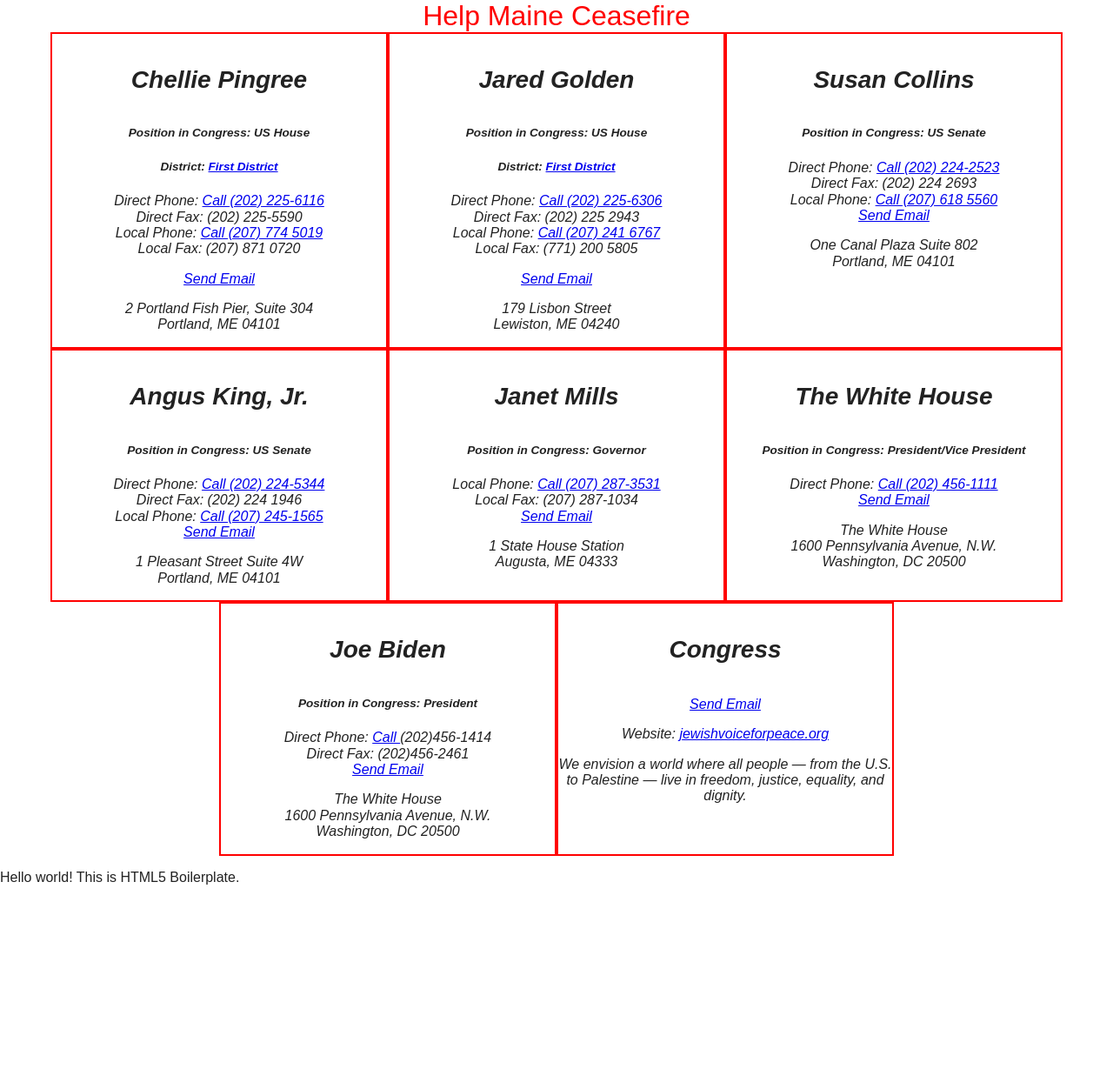
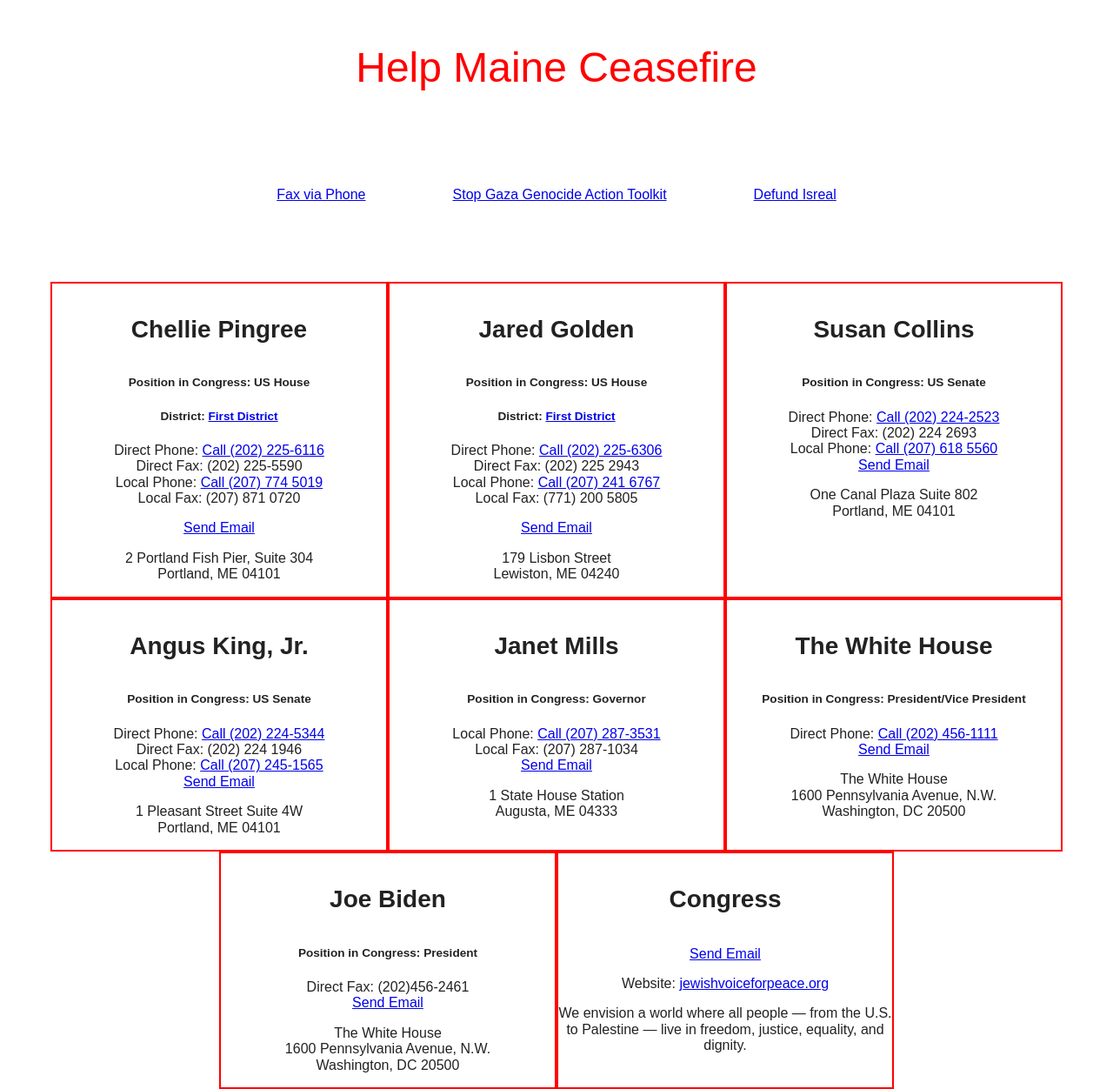
Before and after one commit to vanesa5/help-maine-ceasefire, a website built with Parcel: page index.html in a window 1280 px wide. Shown: the whole page at 87% size. Before the commit the page ends 1034 px from the top, so only its background shows below. Built offline with nearby package versions, Linux system fonts and the light colour scheme.

Commit message:
Screen sizing

```diff
--- a/css/main.css
+++ b/css/main.css
@@ -94,7 +94,8 @@
   color: red;
   text-align: center;
 
-  font-size: 2em;
+  font-size: 3em;
+  padding: 50px 0px;
 }
 
 .main{
@@ -108,7 +109,11 @@
   display: flex;
   justify-content: center;
   text-align: center;
-  width: 30%;
+  width: 45%;
+}
+
+.contact address{
+  font-style: normal;
 }
 
 h4{
@@ -119,10 +124,17 @@
   font-size: .85em;
 }
 
-.contact address{
-  font-style: none;
+.header-tools{
+  width: 100%;
+  text-align: center;
+  padding-bottom: 30px ;
+
+
 }
 
+.tools{
+  padding: 10px;
+}
 
 
 
@@ -214,8 +226,63 @@
    Modify as content requires.
    ========================================================================== */
 
-@media only screen and (min-width: 35em) {
+@media only screen and (min-width: 768px) {
   /* Style adjustments for viewports that meet the condition */
+  header{
+    width: 100%;
+    color: red;
+    text-align: center;
+
+    font-size: 3em;
+    padding: 50px 0px;
+  }
+
+  .main{
+    display: flex;
+    flex-flow: row wrap;
+    justify-content: center;
+  }
+
+  .contact {
+    border: red 2px solid;
+    display: flex;
+    justify-content: center;
+    text-align: center;
+
+  }
+
+  .contact address{
+    font-style: normal;
+  }
+
+  h4{
+    font-size: 1.75em;
+  }
+
+  h5{
+    font-size: .85em;
+  }
+
+  .header-tools{
+    width: 100%;
+    display: flex;
+    justify-content: center;
+    flex-wrap: row wrap;
+  }
+
+  .tools{
+    max-width: 50%;
+    padding: 60px 50px;
+  }
+}
+
+
+@media only screen and (min-width: 1200px) {
+  /* Style adjustments for viewports that meet the condition */
+  .contact {
+    width: 30%;
+
+  }
 }
 
 @media print,
--- a/index.html
+++ b/index.html
@@ -26,6 +26,15 @@
 
   <!-- Add your site or application content here -->
   <header>Help Maine Ceasefire</header>
+
+    <div class="header-tools">
+
+        <div class="tools"><a href="https://faxzero.com/">Fax via Phone</a></div>
+        <div class="tools"><a href="https://docs.google.com/document/d/e/2PACX-1vQAdO3MZWjmpNCqNRtyDN72QnMGaYX4jegUhsAMpnMqlJIlrCRXyD2uOgO8Z01Ygfl6YtDVEOLpXeRj/pub">Stop Gaza Genocide Action Toolkit</a></div>
+        <div class="tools"><a href="https://docs.google.com/document/d/1UPPbp0d9QlRn1wvQ91YJQHLfd22WSp1d9b6dO4i0RmI/mobilebasic">Defund Isreal</a></div>
+
+    </div>
+
 <div class="main">
   <div class="contact">
     <address>
@@ -115,7 +124,6 @@
     <address>
       <h4>Joe Biden</h4>
       <h5>Position in Congress: President</h5>
-      <p>Direct Phone: <a href="tel:">Call </a>(202)456-1414<br>
         Direct Fax: (202)456-2461<br>
         <a href="mailto:president@whitehouse.gov">Send Email</a>
         <p>
@@ -132,12 +140,11 @@
       <a href="https://www.jewishvoiceforpeace.org/resource/email-congress-support-ceasefire/"> Send Email</a>
 
       <p>Website: <a href="https://www.jewishvoiceforpeace.org/">jewishvoiceforpeace.org</a></p>
-       <p>We envision a world where all people — from the U.S. <br>to Palestine — live in freedom, justice, equality, and dignity.</p>
+       <p>We envision a world where all people — from the U.S. to Palestine — live in freedom, justice, equality, and dignity.</p>
     </address>
   </div>
 </div>
-  <p>Hello world! This is HTML5 Boilerplate.</p>
-  <script src="js/vendor/modernizr-3.11.2.min.js"></script>
+
   <script src="js/plugins.js"></script>
   <script src="js/main.js"></script>
 
```
